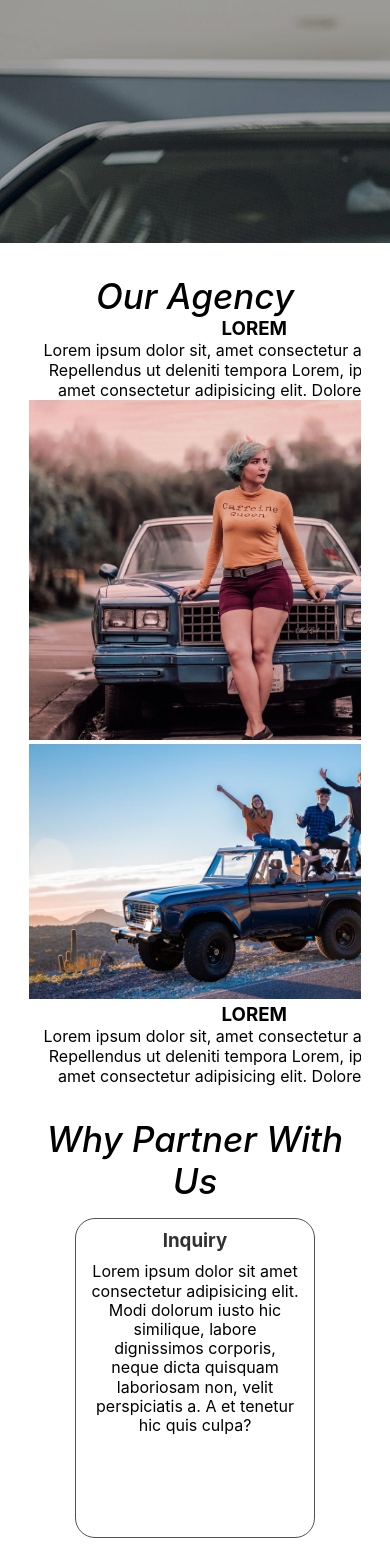
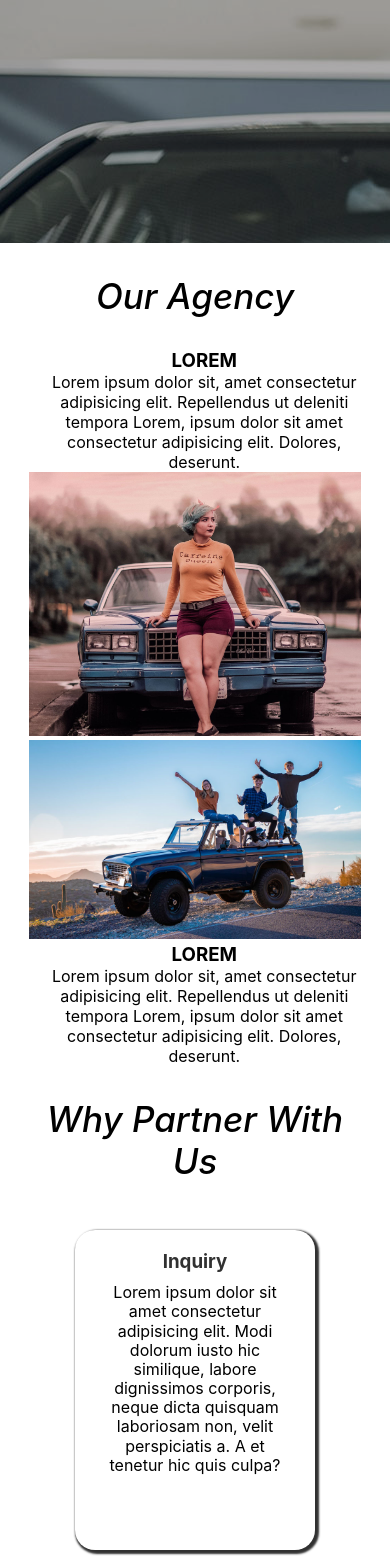
Before and after one commit to dev-empire/my-consultancy, a React (Create React App) app: page / in a window 390 px wide. Shown: the part 432-1997 px from the top of the page. Built offline with nearby package versions, Linux system fonts and the light colour scheme.

Commit message:
made project fun and appealing

```diff
--- a/src/App.css
+++ b/src/App.css
@@ -28,12 +28,16 @@
   z-index: 2;
 }
 
+.imgStyle {
+  max-width: 500px;
+}
+
 .head {
   text-align: center;
   font-size: 35px;
   font-style: oblique;
   font-weight: 500;
-  margin: 2rem 0 0 0;
+  margin: 2rem 0;
 }
 
 .grid {
@@ -70,13 +74,24 @@
 }
 
 .flexbox > div {
-  border: #515151 0.5px solid;
+  /* border: #515151 0.5px solid; */
   border-radius: 20px;
   justify-content: center;
   text-align: center;
   align-items: center;
   width: 15rem;
   height: 20rem;
+  padding: 10px;
+  box-shadow: #313131 2px 2px 2px 2px;
+}
+
+.flexbox > div:hover {
+  padding: 0;
+  box-shadow: #515151 5px 5px 10px;
+
+  /* box-shadow: none; */
+  cursor: pointer;
+  padding: 20px;
 }
 
 .flexbox > div > h3 {
@@ -103,6 +118,9 @@ a {
 }
 
 @media (max-width: 563px) {
+  .imgStyle {
+    max-width: 350px;
+  }
   .grid {
     grid-template-columns: 1fr;
   }
--- a/src/components/Home.js
+++ b/src/components/Home.js
@@ -20,12 +20,12 @@ const Home = () => {
               </p>{' '}
             </div>
             <div>
-              <img src={img4} style={imgStyle} alt="image1" />{' '}
+              <img src={img4} className="imgStyle" alt="image1" />{' '}
             </div>
           </div>
           <div className="grid _grid">
             <div>
-              <img src={img1} style={imgStyle} alt="image1" />{' '}
+              <img src={img1} className="imgStyle" alt="image1" />{' '}
             </div>
             <div>
               <h3>LOREM</h3>
@@ -74,6 +74,4 @@ const Home = () => {
   )
 }
 
-const imgStyle = { maxWidth: '450px' }
-
 export default Home
```
